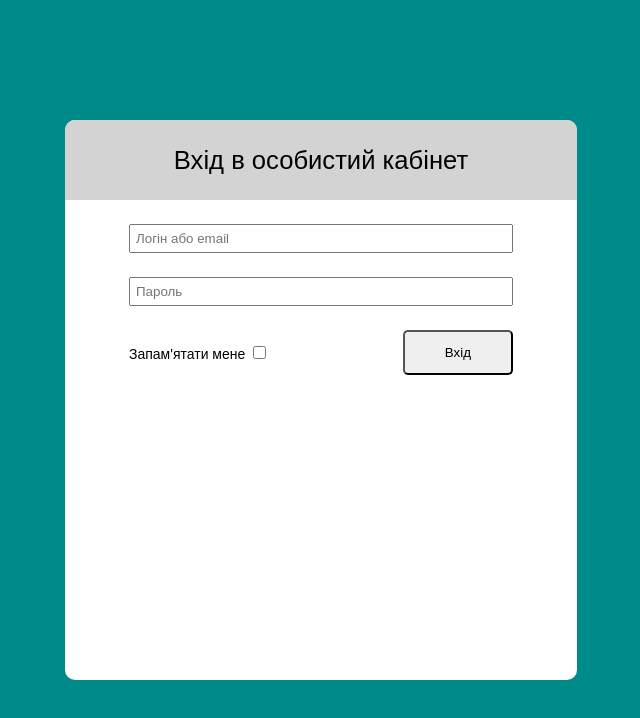
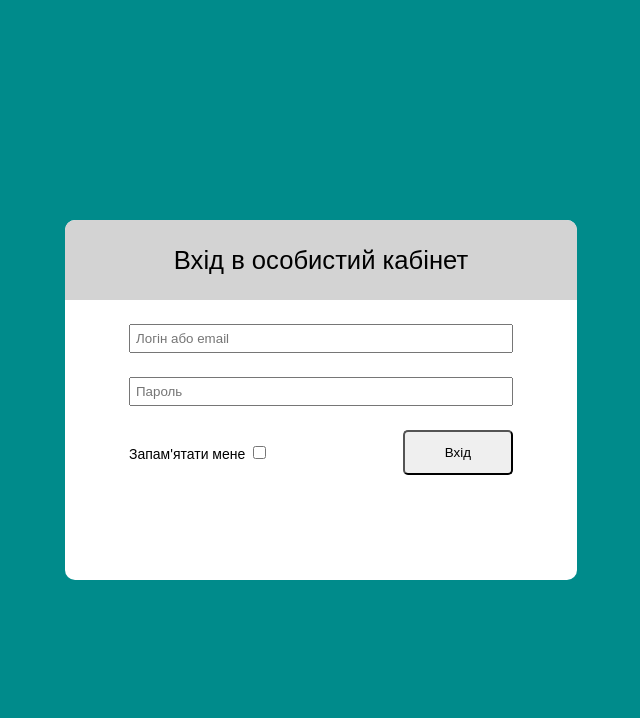
Before and after one commit to NABiusster/OktenWeb, a plain HTML site: page HTML/Lesson 4/HW 4_2/index.html in a window 1280 px wide. Shown: the whole page, without its empty margins (319-959 px from the left). Drawn offline with Linux system fonts and the light colour scheme.

Commit message:
changed form heght to 45 vh

```diff
--- a/HTML/Lesson 4/HW 4_2/style.css
+++ b/HTML/Lesson 4/HW 4_2/style.css
@@ -9,7 +9,7 @@ body{
 }
 form{
     width: 40vw;
-    height: 70vh;
+    height: 45vh;
     background-color: white;
     border-radius: 10px;
     display: flex;
```
